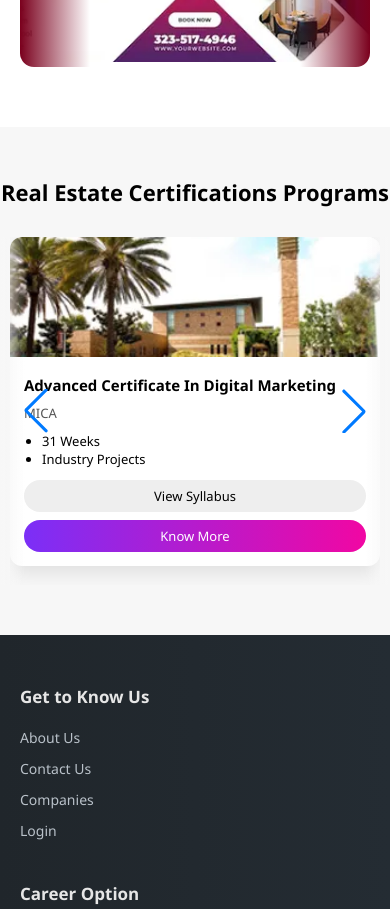
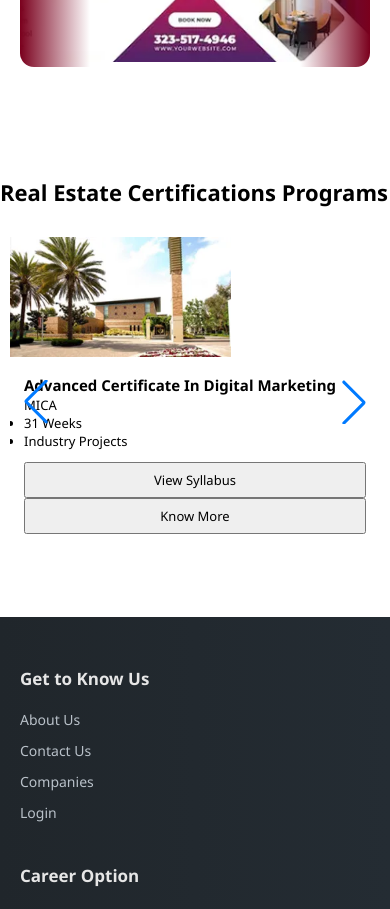
Before and after one commit to Rishwanth-M/realestate, a React (Vite) app: page / in a window 390 px wide. Shown: the part 8520-9429 px from the top of the page. Built offline with nearby package versions, Linux system fonts and the light colour scheme.

Commit message:
Update CertificationPrograms.css

```diff
--- a/src/components/CertificationPrograms/CertificationPrograms.css
+++ b/src/components/CertificationPrograms/CertificationPrograms.css
@@ -1,216 +1,3 @@
-.cert-section{
-  padding:90px 0;
-  background:#f7f7f7;
-}
-
-.cert-title{
-  text-align:center;
-  font-size:36px;
-  font-weight:700;
-  margin-bottom:60px;
-}
-
-/* SLIDER WRAPPER */
-
-.cert-slider-wrapper{
-  position:relative;
-  padding:0 60px;
-}
-
-/* EDGE FADE BLUR */
-
-.cert-slider-wrapper::before,
-.cert-slider-wrapper::after{
-  content:"";
-  position:absolute;
-  top:0;
-  width:120px;
-  height:100%;
-  z-index:10;
-  pointer-events:none;
-}
-
-.cert-slider-wrapper::before{
-  left:0;
-  background:linear-gradient(to right,#f7f7f7,transparent);
-}
-
-.cert-slider-wrapper::after{
-  right:0;
-  background:linear-gradient(to left,#f7f7f7,transparent);
-}
-
-/* CARD */
-
-.cert-card{
-  background:white;
-  border-radius:14px;
-  overflow:hidden;
-  box-shadow:0 6px 20px rgba(0,0,0,0.1);
-  transition:0.3s;
-}
-
-.cert-card:hover{
-  transform:translateY(-6px);
-}
-
-.cert-card img{
-  width:100%;
-  height:180px;
-  object-fit:cover;
-}
-
-.cert-content{
-  padding:20px;
-}
-
-.cert-content h3{
-  font-size:18px;
-  margin-bottom:8px;
-}
-
-.inst{
-  font-size:14px;
-  color:#555;
-  margin-bottom:10px;
-}
-
-.cert-content ul{
-  padding-left:18px;
-  margin-bottom:15px;
-}
-
-.cert-buttons{
-  display:flex;
-  justify-content:space-between;
-}
-
-/* BUTTONS */
-
-.btn-outline{
-  border:none;
-  background:#eee;
-  padding:8px 16px;
-  border-radius:20px;
-  cursor:pointer;
-}
-
-.btn-primary{
-  border:none;
-  background:linear-gradient(90deg,#7b2ff7,#f107a3);
-  color:white;
-  padding:8px 16px;
-  border-radius:20px;
-  cursor:pointer;
-}
-
-/* NAVIGATION ARROWS */
-
-.swiper-button-prev,
-.swiper-button-next{
-  color:#7b2ff7;
-  top:45%;
-}
-
-.swiper-button-prev{
-  left:10px;
-}
-
-.swiper-button-next{
-  right:10px;
-}
-
-
-/* ================= TABLET ================= */
-
-@media (max-width:992px){
-
-  .cert-section{
-    padding:70px 0;
-  }
-
-  .cert-title{
-    font-size:30px;
-  }
-
-  .cert-slider-wrapper{
-    padding:0 40px;
-  }
-
-  .cert-slider-wrapper::before,
-  .cert-slider-wrapper::after{
-    width:80px;
-  }
-
-  .cert-card img{
-    height:160px;
-  }
-
-}
-
-
-/* ================= MOBILE ================= */
-
-@media (max-width:600px){
-
-  .cert-section{
-    padding:60px 0;
-  }
-
-  .cert-title{
-    font-size:26px;
-    margin-bottom:40px;
-  }
-
-  .cert-slider-wrapper{
-    padding:0 20px;
-  }
-
-  .cert-slider-wrapper::before,
-  .cert-slider-wrapper::after{
-    width:40px;
-  }
-
-  .cert-card img{
-    height:150px;
-  }
-
-  .cert-content{
-    padding:16px;
-  }
-
-  .cert-content h3{
-    font-size:16px;
-  }
-
-  .cert-buttons{
-    flex-direction:column;
-    gap:10px;
-  }
-
-  .btn-outline,
-  .btn-primary{
-    width:100%;
-    text-align:center;
-  }
-
-}
-
-
-/* ================= SMALL MOBILE ================= */
-
-@media (max-width:400px){
-
-  .cert-card img{
-    height:140px;
-  }
-
-  .cert-title{
-    font-size:22px;
-  }
-
-}
-
 /* ================= MOBILE FIX ================= */
 
 @media (max-width:768px){
```
